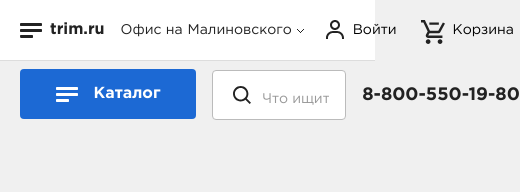
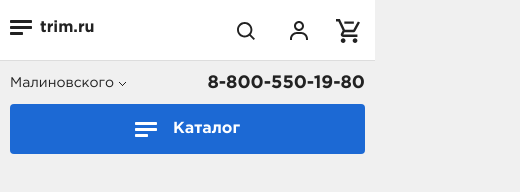
Before and after one commit to DunStrugglesToRun/study-practice2, a website: page index.html in a window 390 px wide. Shown: the whole page, 520 px wide, since content can reach past the window. Drawn offline with Linux system fonts and the light colour scheme.

Commit message:
HEADER structure reworked, uncleaned.

```diff
--- a/index.html
+++ b/index.html
@@ -14,17 +14,12 @@
   <body>
     <header class="header">
       <div class="header-logo-wrapper">
-        <button class="header-menu-burger button-informal" type="button"></button>
+        <button class="header-menu-burger" type="button"></button>
         <a href="/" class="header-logo">
-          <picture>
-            <source srcset="./icons/logo.avif" type="image/avif" />
-            <source srcset="./icons/logo.webp" type="image/webp" />
           <img class="header-logo-image" src="./icons/logo.png" alt="Логотип trlm.ru" width="80" height="88" />
-          </picture>
         </a>
         <a href="/" class="header-logo-replacement">trim.ru</a>
       </div>
-      <div class="header-2-container">
       <details class="office-dropdown">
         <summary>Малиновского</summary>
         <ul class="office-list">
@@ -33,8 +28,6 @@
         </ul>
       </details>
       <button class="catalogue-button button" type="button">Каталог</button>
-      </div>
-      <div class="header-3-container">
       <a href="tel:88005501980" class="header-contact-number">8-800-550-19-80</a>
       <nav class="header-menu">
         <ul class="header-menu-list">
@@ -62,14 +55,12 @@
         <button class="header-actions-item button-informal header-sign-in-button" type="button">Войти</button>
         <button class="header-actions-item button-informal header-cart-button" type="button">Корзина</button>
       </div>
-        <div class="break"></div>
       <search class="search-container">
         <form class="search-form" action="/" method="GET">
           <input class="search-input" type="search" name="q" placeholder="Что ищите?" aria-label="Строка поиска" />
-            <button title="Искать" type="submit" class="search-submit button-informal"></button>
+          <button title="Искать" type="button" class="search-button button-informal"></button>
         </form>
       </search>
-      </div>
     </header>
   </body>
 </html>
--- a/styles.css
+++ b/styles.css
@@ -365,12 +365,51 @@ h1, h2, h3, h4, h5, h6 {
 }
 
 .header {
-  display: flex;
+  display: grid;
+  grid-template-columns: max-content fit-content(220px) max-content auto auto max-content;
+  grid-template-rows: 1fr 1fr;
   column-gap: 30px;
+  align-items: end;
+
+  grid-template-areas:
+    "logo office contact menu menu actions"
+    "logo catalogue search search search search";
+
   height: 140px;
   padding: 23px 50px 29px 60px;
   line-height: 20px;
   background-color:  var(--color-light);
+}
+
+.header-logo-wrapper {
+  grid-area: logo;
+}
+
+.office-dropdown {
+  grid-area: office;
+
+  align-self: start;
+}
+
+.header-contact-number {
+  grid-area: contact;
+}
+
+.header-menu {
+  grid-area: menu;
+  align-self: start;
+}
+
+.header-actions {
+  grid-area: actions;
+}
+
+.catalogue-button {
+  grid-area: catalogue;
+}
+
+.search-container {
+  grid-area: search;
 }
 
 .header-menu-burger {
@@ -405,7 +444,7 @@ h1, h2, h3, h4, h5, h6 {
 
 .office-dropdown ul {
   position: absolute;
-  z-index: 100;
+  z-index: 300;
   background-color: var(--color-light);
   border-radius: var(--border-radius);
   display: inline-block;
@@ -439,6 +478,8 @@ h1, h2, h3, h4, h5, h6 {
   background-color: var(--color-blue);
   color: var(--color-light);
   border: none;
+  min-width: 156px;
+  align-self: end;
 }
 
 .catalogue-button:hover {
@@ -453,18 +494,10 @@ h1, h2, h3, h4, h5, h6 {
   background: url('./icons/catalog-burger.svg') center/contain no-repeat;
 }
 
-.header-3-container {
-  display: flex;
-  flex-direction: row;
-  flex-wrap: wrap;
-  flex-grow: 1;
-  align-content: start;
-}
-
 .header-contact-number {
   font-size: 18px;
   font-weight: 700;
-  margin-right: 50px;
+  align-self: start;
 }
 
 .header-menu-list {
@@ -483,16 +516,17 @@ h1, h2, h3, h4, h5, h6 {
 }
 
 .header-actions {
-  margin-left: auto;
+  align-self: start;
+  justify-self: end;
   display: flex;
   column-gap: 17px;
-  flex-shrink: 0;
 }
 
 .header-actions-item {
   position: relative;
   font-size: 14px;
   padding-left: 33px;
+  justify-content: end;
 }
 
 .header-sign-in-button::before {
@@ -510,6 +544,7 @@ h1, h2, h3, h4, h5, h6 {
   width: 24px;
   aspect-ratio: 1;
   left:1px;
+  top: -1px;
   background: url('./icons/cart.svg') center/contain no-repeat;
 }
 
@@ -521,7 +556,6 @@ h1, h2, h3, h4, h5, h6 {
 .search-container {
   flex-grow: 1;
   width: 100%;
-  margin-top: 16px;
 }
 
 /* Form Wrapper */
@@ -549,7 +583,7 @@ h1, h2, h3, h4, h5, h6 {
   color: var(--color-9);
 }
 
-.search-submit {
+.search-button {
   position: absolute;
   top: 50%;
   left: 20px;
@@ -558,11 +592,11 @@ h1, h2, h3, h4, h5, h6 {
   align-items: center;
 }
 
-.search-submit:hover {
+.search-button:hover {
   opacity: 0.7;
 }
 
-.search-submit::before {
+.search-button::before {
   content: '';
   position: absolute;
   width: 18px;
@@ -592,18 +626,21 @@ h1, h2, h3, h4, h5, h6 {
     padding-inline: 30px;
     column-gap: 30px;
   }
-
-  .header-3-container {
-    margin-left: -10px;
-  }
 }
 
 @media (max-width: 1279px) {
 
   .header {
+    grid-template-rows: 1fr 1fr 1fr;
+    grid-template-areas:
+      "logo office contact . . actions"
+      "logo catalogue search search search search"
+      "menu menu menu menu menu menu";
+
     height: 160px;
     column-gap: 20px;
     padding-inline: 20px;
+    padding-bottom: 11px;
   }
 
   .header-2-container {
@@ -611,48 +648,33 @@ h1, h2, h3, h4, h5, h6 {
     width: 190px;
   }
 
-  .header-3-container {
-    margin-left: 0;
-  }
-
   .header-menu {
-    position: absolute;
-    left: 50vw;
-    translate: -50%;
-    top: 129px;
-  }
-
-  .header-contact-number {
-    margin-right: 20px;
+    justify-self: center;
+    align-self: end;
   }
 
   .discounts-li,
   .how-to-buy-li {
     display: list-item;
   }
-
-  .search-container {
-    position: relative;
-    padding: 0;
-  }
 }
 
 @media (max-width: 749px) {
-  .break,
   .header-menu {
     display: none;
   }
 
   .header {
     display: grid;
-    grid-template-rows: 60px 70px;
-    grid-template-columns: 18% 14.2% 14.8% 15.9% 6.25% calc((100% - 40px) - 69.15);
-    align-items: center;
+    grid-template-rows: 1fr 1fr;
+    grid-template-columns: max-content auto auto auto auto max-content;
+    grid-template-areas:
+      "logo office office . actions actions"
+      "catalogue catalogue search search search contact";
     height: 130px;
     position: relative;
-    padding-inline: 20px;
-    column-gap: 0;
-    padding-block: 0;
+    padding: 20px 20px 10px;
+    column-gap: 16px;
   }
 
   .header::after {
@@ -667,15 +689,10 @@ h1, h2, h3, h4, h5, h6 {
     z-index: 100;
   }
 
-  .header-2-container,
-  .header-3-container {
-    display: grid;
-    grid-template-rows: subgrid;
-    grid-template-columns: subgrid;
-    grid-row: span 6;
-    grid-column: span 2;
-    grid-row: 1 / span 2;
-    grid-column: 1 / span 6;
+  .catalogue-button,
+  .search-container,
+  .header-contact-number,
+  .office-dropdown {
     z-index: 200;
   }
 
@@ -683,16 +700,21 @@ h1, h2, h3, h4, h5, h6 {
     display: flex;
     column-gap: 8px;
     height: 20px;
-    grid-column: 1 / 2;
-    grid-row: 1 / 2;
+    align-self: start;
   }
 
   .header-menu-burger {
     display: inline-block;
     width: 22px;
+    height: 15px;
+    border-radius: 0;
     border: none;
     background-color: transparent;
     background: url('./icons/catalog-burger-dark.svg') center/contain no-repeat;
+  }
+
+  .header-menu-burger:hover {
+    opacity: 0.7;
   }
 
   .header-logo {
@@ -701,6 +723,7 @@ h1, h2, h3, h4, h5, h6 {
 
   .header-logo-replacement {
     display: inline-block;
+    line-height: 1;
     font-size: 16px;
     font-weight: 700;
   }
@@ -709,39 +732,68 @@ h1, h2, h3, h4, h5, h6 {
     display: inline-block;
   }
 
-  .office-dropdown {
-    grid-column: 2 / 4;
-    grid-row: 1 / 2;
-    margin-block: 20px;
-    margin-inline: 16px;
+  .header-contact-number {
+    white-space: nowrap;
+    align-self: center;
+    justify-self: end;
+  }
+}
+
+@media (max-width: 569px) {
+  .header {
+    grid-template-rows: 1fr 1fr 1fr;
+    grid-template-columns: auto auto max-content;
+    grid-template-areas:
+      "logo search actions"
+      "office contact contact"
+      "catalogue catalogue catalogue";
+    height: 166px;
+    position: relative;
+    padding: 20px 10px 12px;
+    column-gap: 0;
   }
 
-  .header-actions {
-    grid-column: 5 / -1;
-    grid-row: 1 / 2;
+  .header::after {
+    height: 106px;
   }
 
-  .catalogue-button {
-    grid-column: 1 / 3;
-    grid-row: 2 / 3;
-    margin-right: 16px;
+  .office-dropdown {
+    align-self: center;
+  }
+
+  .office-dropdown summary::before {
+    display: none;
   }
 
   .search-container {
-    grid-column: 3 / 6;
-    grid-row: 2 / 3;
-    margin-top: 0;
-    align-self: center;
+    align-self: start;
+    justify-self: end;
+    flex-grow: 0;
+    width: 18px;
   }
 
-  .header-contact-number {
-    grid-column: -1 / 6;
-    grid-row: 2 / 3;
-    justify-self: end;
-    align-self: center;
-    margin-inline: 16px 0;
-    white-space: nowrap;
+  .search-input {
+    display: none;
+  }
+
+  .search-button {
+    position: relative;
+    display: inline-block;
+    top: 1px;
+    left: 0;
+    transform: none;
+  }
+
+  .header-actions-item {
+    font-size: 0;
+    padding-right: 0;
+  }
+
+  .header-sign-in-button::before {
+    left: 8px;
+  }
+
+  .header-cart-button::before {
+    left: 4px;
   }
 }
-
-@media
```
Also changed, not shown: package.json (added, +7 -0 lines), output.min.css (added). Lines whose indentation alone changed are shown as unchanged.
